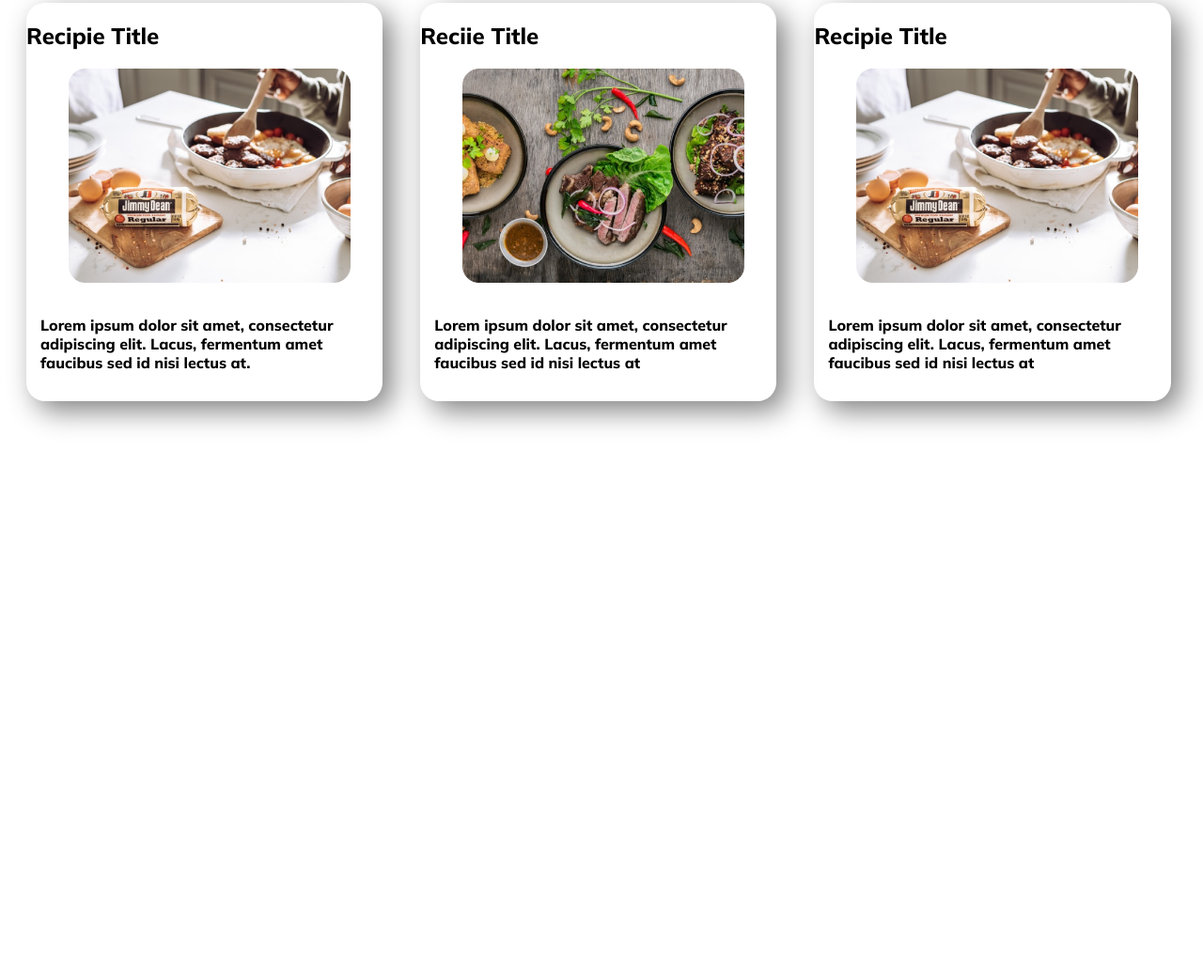
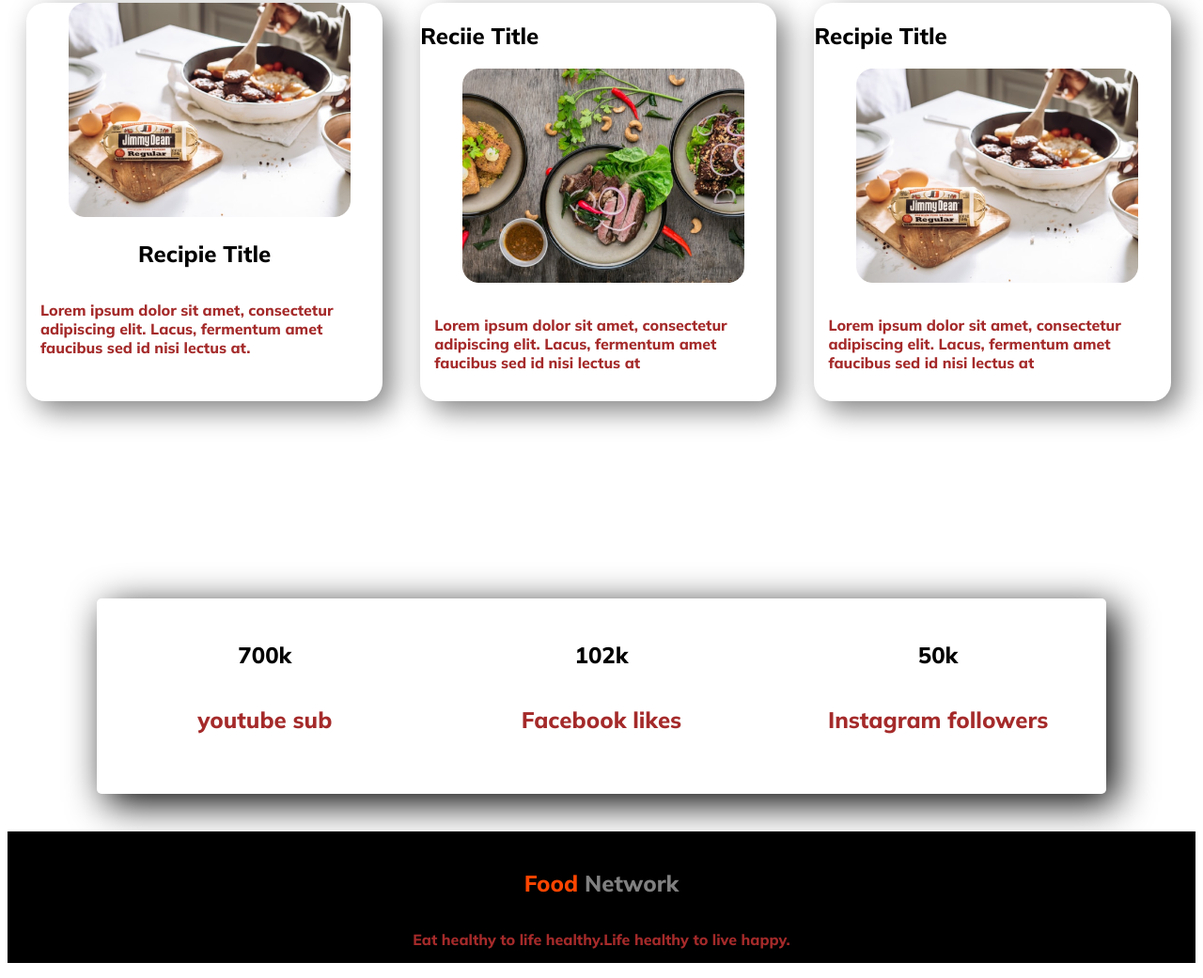
Before and after one commit to tanishatasnin/food-network, a plain HTML site: page inbox.html in a window 1280 px wide. Shown: the part 1345-2386 px from the top of the page at 94% size. Before the commit the page ends 1982 px from the top, so only its background shows below. Drawn offline with Linux system fonts and the light colour scheme.

Commit message:
add more

```diff
--- a/inbox.html
+++ b/inbox.html
@@ -35,13 +35,15 @@ healthy and delicious food for you!</p>
                 <img src="6667872_preview-removebg-preview.png" alt="">
 
                </div> <div class="first-width">
-<h2>About Me</h2>
-<p>Assalamualikukm.i am Tanisha Tasnin kona.Lorem ipsum dolor sit amet, consectetur adipiscing
-               elit. Condimentum diam orci pretium a pharetra,
-               feugiat cursus. Dictumst risus, sem egestas odio cras
-               adipiscing vulputate. Nisi, risus in suscipit non. Non
-               commodo volutpat, pharetra, vel.</p>
-               <a class="link-button" target="blank" href="">Content Me</a>
+<h2>FOOD NETWORK</h2>
+<p>Assalamualikukm.i am kona moni. welcome to Food Network.Meal delivery services are everywhere these days,
+   and it's easy to see why. You and your family can enjoy a home-cooked lunch or dinner without
+   having to plan a menu or spend time at the grocery store looking for something to eat.
+    You can also spread your wings as a wannabe chef and try something your family </p>
+
+
+
+               <a class="link-button" target="blank" href="">Content </a>
 
                </div>
                </section>
@@ -56,8 +58,9 @@ healthy and delicious food for you!</p>
 
                               <div class="flexible-container">
 <div class="width-2nd">
-  <h2>Recipie Title</h2>
-  <img src="Project Cover.jpg" alt="">
+
+  <img src="Project Cover.jpg" alt=""></img>
+  <h2 class="center-my">Recipie Title</h2>
   <p>Lorem ipsum dolor sit amet,
                consectetur adipiscing elit. Lacus,
                fermentum amet faucibus sed id nisi
@@ -82,6 +85,27 @@ healthy and delicious food for you!</p>
 
 </div>
                </section>
+<section id="sub-section">
+  <div class="subc">
+    <h2>700k <h2>
+<p>youtube sub</p>
+
+     </div>
+  <div class="subc">
+    <h2>102k<h2>
+    <p>Facebook likes</p>
+  </div>
+    <div class="subc">
+      <h2>50k<h2>
+      <p>Instagram followers</p>
+    </div>
+
+  </section>
+  <section class="center-my background-c">
+    <h2 class="network-clr"><span>Food</span> Network</h2>
+    <p>Eat healthy to life healthy.Life healthy to live happy.</p>
+  </section>
+
 
 
 
--- a/style.css
+++ b/style.css
@@ -38,7 +38,7 @@ background-image: linear-gradient(orange,red);
 }
 p{
                padding: 15px;
-
+color: brown;
 }
 .width-2nd{
                width: 30%;
@@ -51,3 +51,28 @@ p{
                width: 300px;
                padding-left: 45px;
 }
+#sub-section{
+width: 85%;
+margin-top: 5%;
+margin: 0 auto;
+box-shadow: 10px 10px 40px black;
+padding: 2% 0;
+display: flex;
+flex-wrap: wrap;
+border-radius: 5px;
+
+
+
+}
+.subc{
+    flex:1 1 300px ;
+    text-align: center;
+}
+.background-c{
+    background-color: black;
+    margin-top: 40px;
+    padding-top: 20px;
+}
+.network-clr{
+    color: gray;
+}
```
